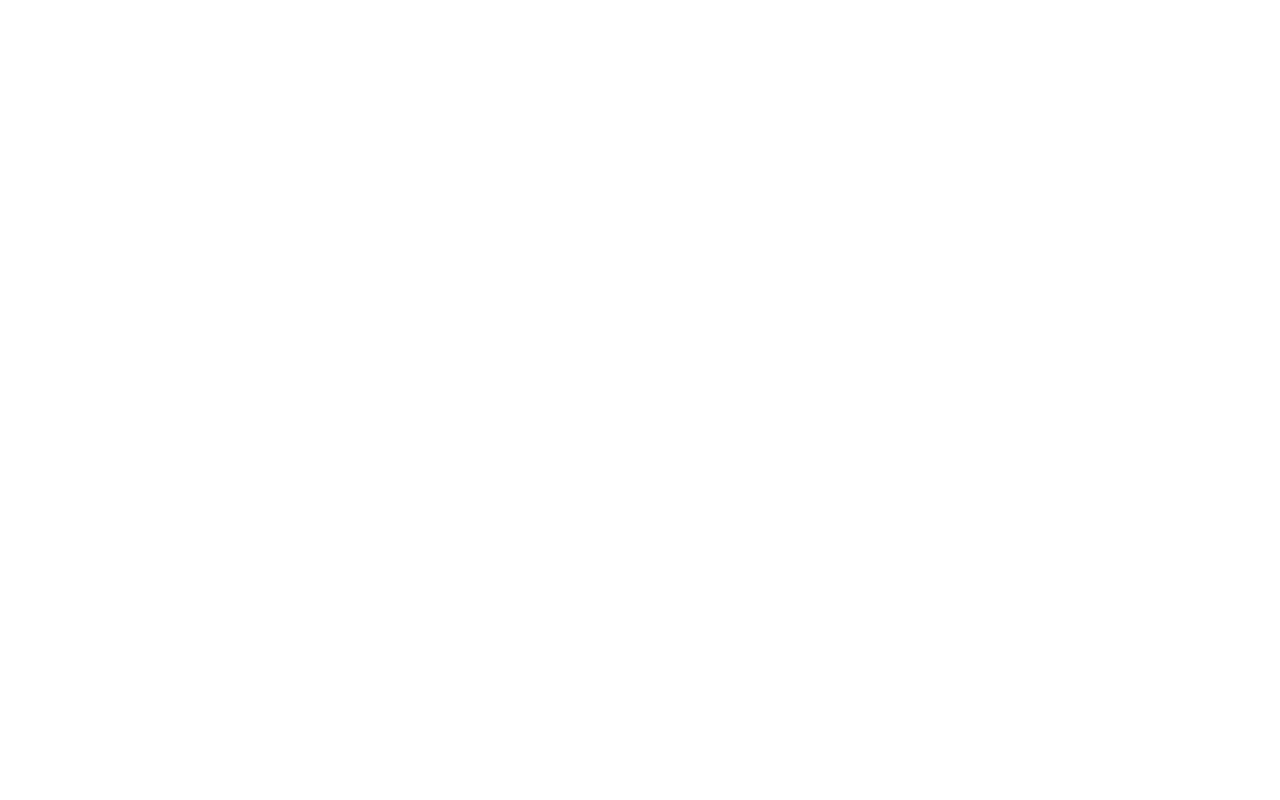
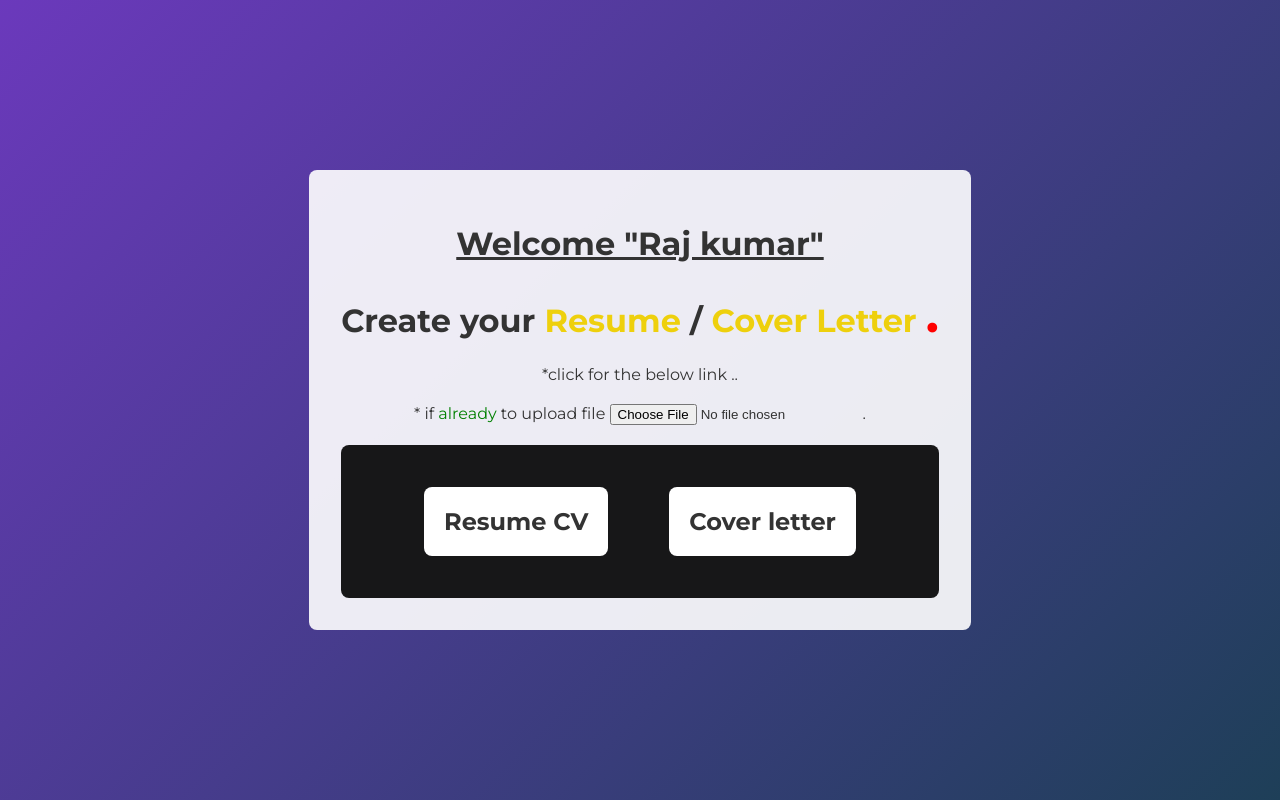
Before and after one commit to RajKum7r/Simple-Resume-Builder-App, a plain HTML site: page frontend/index.html in a window 1280 px wide. Drawn offline with Linux system fonts and the light colour scheme.

Commit message:
welcome page complete allmost

```diff
--- a/frontend/index.html
+++ b/frontend/index.html
@@ -4,11 +4,111 @@
 <head>
     <meta charset="UTF-8">
     <meta name="viewport" content="width=device-width, initial-scale=1.0">
-    <title>test</title>
+    <title>Resume builder</title>
+
+
+    <style>
+        @import url("https://fonts.googleapis.com/css2?family=Montserrat:ital,wght@0,100..900;1,100..900&display=swap");
+
+        body,
+        html {
+            font-family: montserrat, sans-serif;
+            margin: 0;
+            padding: 0;
+            background-color: #222;
+            color: white;
+            height: 100%;
+            width: 100%;
+        }
+
+        .container {
+            background: linear-gradient(135deg, rgb(107, 57, 188), rgb(30, 63, 88));
+            display: flex;
+            justify-content: center;
+            align-items: center;
+            height: 100%;
+        }
+
+        .container .content {
+            text-align: center;
+            background-color: rgba(255, 255, 255, 0.9);
+            padding: 2rem;
+            border-radius: 8px;
+            max-width: 800px;
+            margin: 10px;
+        }
+
+
+        span {
+            color: rgb(238, 208, 13);
+        }
+
+        #point {
+            color: red;
+            font-size: 50px;
+        }
+
+        h1,
+        h2 {
+            color: #333;
+            margin-bottom: 20px;
+
+        }
+
+        h2 {
+            background-color: rgb(255, 255, 255);
+            padding: 20px;
+            margin: 10px;
+            border-radius: 8px;
+        }
+
+        .resume {
+            display: flex;
+            justify-content: space-evenly;
+            background-color: rgba(0, 0, 0, 0.9);
+            padding: 2rem;
+            border-radius: 8px;
+        }
+
+        p {
+            color: #333;
+            margin-bottom: 20px;
+            font: bold;
+        }
+
+        #already-resume {
+            color: green;
+        }
+
+
+        a {
+            text-decoration: none;
+        }
+    </style>
 </head>
 
 <body>
 
+    <div class="container">
+        <div class="content">
+            <h1><u>Welcome "Raj kumar"</u></h1>
+            <h1>Create your <span>Resume</span> / <span>Cover Letter</span> <span id="point">.</span></h1>
+            <p>*click for the below link ..</p>
+            <p>* if <span id="already-resume">already</span> to upload file <input type="file">.</p>
+            <div class="resume">
+
+                <a href="#">
+                    <h2>Resume CV</h2>
+                </a>
+                <a href="#">
+                    <h2>Cover letter</h2>
+                </a>
+            </div>
+
+
+
+        </div>
+    </div>
 </body>
 
 </html>
```
